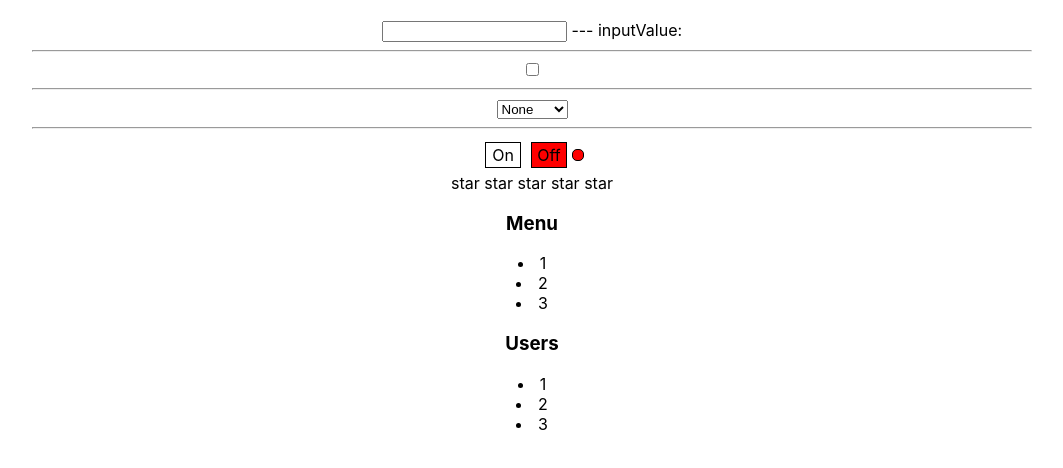
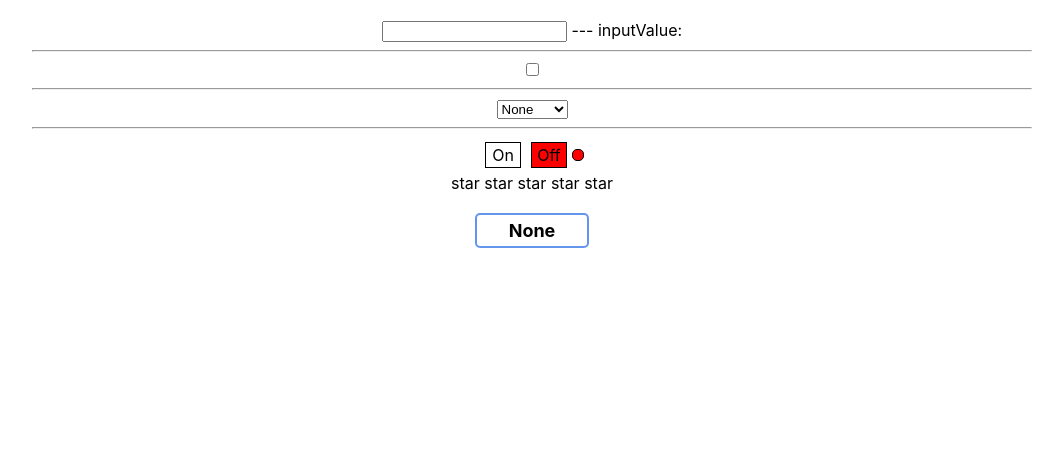
Before and after one commit to SnezhanaKorsak/Learn-react-ts, a React (Create React App) app: page / in a window 1280 px wide. Shown: the top 468 px of the page, without its empty margins (108-1171 px from the left). Built offline with nearby package versions, Linux system fonts and the light colour scheme.

Commit message:
Select component

```diff
--- a/src/App.tsx
+++ b/src/App.tsx
@@ -8,14 +8,28 @@ import {Accordion} from "./components/Accordion/Accordion";
 import {OnOff} from "./components/OnOff";
 import {UncontrolledInput} from "./components/UncontrolledInput";
 import {ControlledCheckbox, ControlledInput, ControlledSelect} from "./components/ControlledInput";
+import {Select} from "./components/Select";
 
-
-
+export type ItemsType = {
+    id: number
+    title: string
+}
 
 function App() {
     let [ratingValue, setRatingValue] = useState<ValueType>(0)
-    const [collapsed, setCollapsed] = useState(false)
-    const [on, setOn] = useState(false)
+    let [collapsed, setCollapsed] = useState(false)
+    let [on, setOn] = useState(false)
+
+    let [value, setValue] = useState(0)
+
+    const items = [
+        {id: 0, title: 'None'},
+        {id: 1, title: 'January'},
+        {id: 2, title: 'March'},
+        {id: 3, title: 'April'},
+        {id: 4, title: 'May'},
+        {id: 5, title: 'June'},
+    ]
 
     const onChangeHandler = () => {
         setCollapsed(!collapsed)
@@ -38,8 +52,9 @@ function App() {
             {/*<UncontrolledAccordion title={"Menu"}/>
             <UncontrolledAccordion title={"Users"}/>*/}
 
-            <Accordion title={"Menu"} collapsed={collapsed} onChange={onChangeHandler}/>
-            <Accordion title={"Users"} collapsed={collapsed} onChange={onChangeHandler}/>
+            {/*<Accordion title={"Users"} collapsed={collapsed} onChange={onChangeHandler} items={items}/>*/}
+            <Select value={value} items={items}  onChange={setValue}/>
+
 
 
         </div>
--- a/src/components/Accordion/Accordion.tsx
+++ b/src/components/Accordion/Accordion.tsx
@@ -1,18 +1,24 @@
 import React from "react";
 import {AccordionTitle} from "./AccordionTitle";
 import {AccordionBody} from "./AccordionBody";
+import {ItemsType} from "../../App";
 
 type AccordionPropsType = {
     title: string
     collapsed: boolean
     onChange: () => void
+    items: ItemsType[]
 }
 export function Accordion(props: AccordionPropsType) {
+
+    const getId = (id: number) => {
+        alert(id)
+    }
 
     return (
         <div>
             <AccordionTitle title={props.title} onChange={props.onChange}/>
-            {!props.collapsed && <AccordionBody/>}
+            {!props.collapsed && <AccordionBody items={props.items} callBack={getId}/>}
         </div>
 
     )
--- a/src/components/Accordion/AccordionBody.tsx
+++ b/src/components/Accordion/AccordionBody.tsx
@@ -1,13 +1,20 @@
 import React from "react";
+import {ItemsType} from "../../App";
 
+type AccordionBodyType = {
+    items: ItemsType[]
+    callBack: (id: number) => void
+}
 
-export function AccordionBody() {
+export function AccordionBody(props: AccordionBodyType) {
+    const onClickHandler = (id: number) => {
+        props.callBack(id)
+    }
+
     return (
         <div>
             <ul>
-                <li>1</li>
-                <li>2</li>
-                <li>3</li>
+                {props.items.map(m => <li key={m.id} onClick={()=>onClickHandler(m.id)}>{m.title}</li>)}
             </ul>
         </div>
 
--- /dev/null
+++ b/src/components/Select.module.css
@@ -0,0 +1,26 @@
+.select .main {
+    display: inline-block;
+    border: 2px solid cornflowerblue;
+    border-radius: 5px;
+    min-width: 100px;
+    min-height: 20px;
+    margin: 20px auto 5px auto;
+    padding: 5px;
+    font-weight: bold;
+    font-size: large;
+}
+
+.items {
+    border: 1px solid cornflowerblue;
+    border-radius: 5px;
+    width: 100px;
+    margin: 0 auto;
+    padding: 5px;
+}
+
+.item.selected {
+    background-color: deepskyblue;
+    color: white;
+    font-weight: bold;
+    font-size: large;
+}
--- /dev/null
+++ b/src/components/Select.tsx
@@ -0,0 +1,71 @@
+import React, {KeyboardEvent, useEffect, useState} from "react";
+import style from "./Select.module.css";
+import {ItemsType} from "../App";
+
+
+
+type SelectPropsType = {
+    value?: number
+    items: ItemsType[]
+    onChange: (value: any) => void
+}
+
+export function Select(props: SelectPropsType) {
+    const [active, setActive] = useState(false)
+    const [hoveredElementValue, setHoveredElementValue] = useState(props.value)
+
+    const selectedItem = props.items.find(i => i.id === props.value)
+    const hoveredElementItem = props.items.find(i => i.id === hoveredElementValue)
+
+    useEffect(() => {
+        setHoveredElementValue(props.value)
+    }, [props.value])
+    const changeActive = () => {
+        setActive(!active)
+    }
+
+    const onItemsClick = (value: any) => {
+        props.onChange(value)
+        changeActive()
+    }
+    const onKeyUp = (e: KeyboardEvent<HTMLDivElement>) => {
+        if (e.key === "ArrowDown" || e.key === "ArrowUp") {
+            for (let i = 0; i < props.items.length; i++) {
+                if (props.items[i].id === hoveredElementValue) {
+                    const pretendetElement = e.key === "ArrowDown" ? props.items[i + 1] : props.items[i - 1]
+                    if (pretendetElement) {
+                        props.onChange(pretendetElement.id)
+                        return
+                    }
+                }
+            }
+            props.onChange(props.items[0].id)
+        }
+        if (e.key === "Enter" || e.key === "Escape") {
+            setActive(false)
+        }
+
+    }
+
+
+    return <div className={style.select} onKeyUp={onKeyUp} tabIndex={0}>
+        <span className={style.main} onClick={changeActive}>{selectedItem && selectedItem.title}</span>
+        {
+            active &&
+            <div className={style.items}>
+                {props.items.map(it => <div
+                    className={style.item + " " + (hoveredElementItem === it ? style.selected : "")}
+                    key={it.id}
+                    onClick={() => onItemsClick(it.id)}
+                    onMouseEnter={() => {
+                        setHoveredElementValue(it.id)
+                    }}
+                >{it.title}
+                </div>)}
+            </div>
+        }
+
+
+    </div>
+
+}
```
Also changed, not shown: src/components/Accordion/UncontrolledAccordion.tsx (+14 -1 lines).
